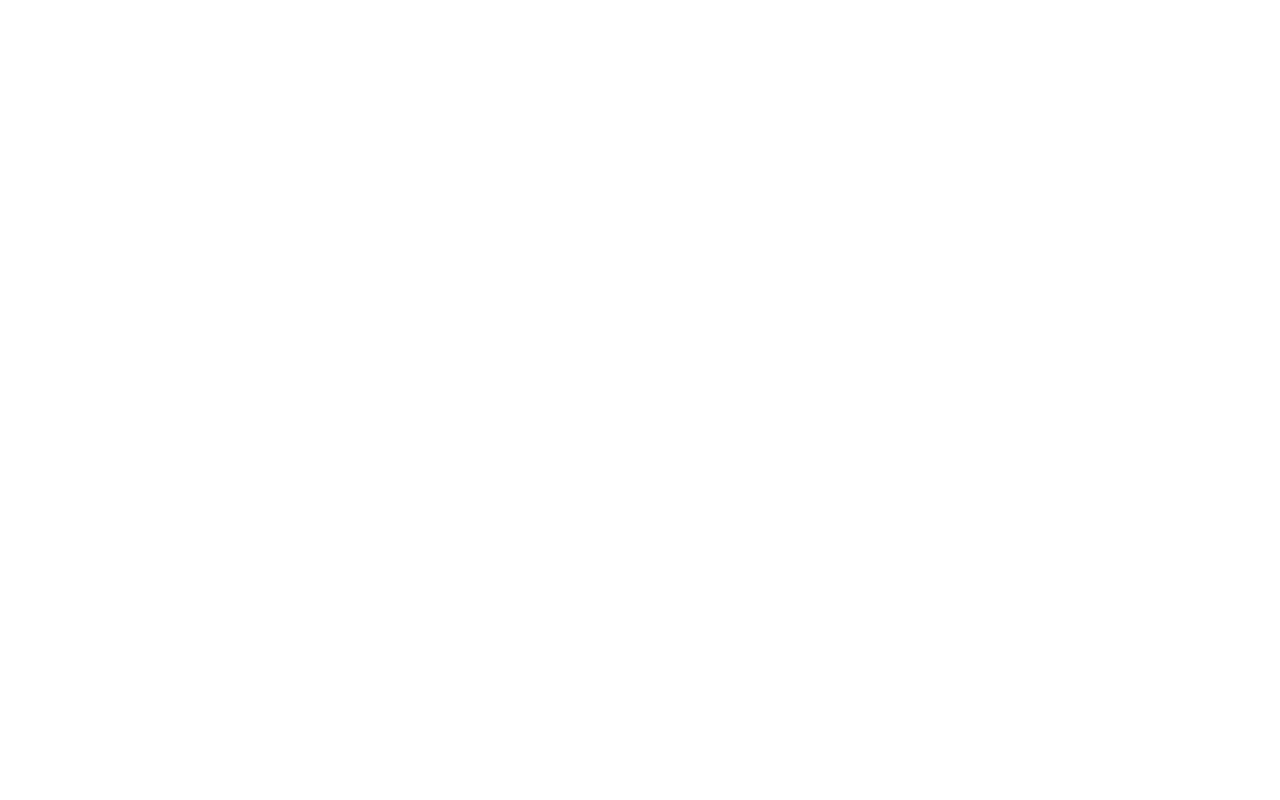
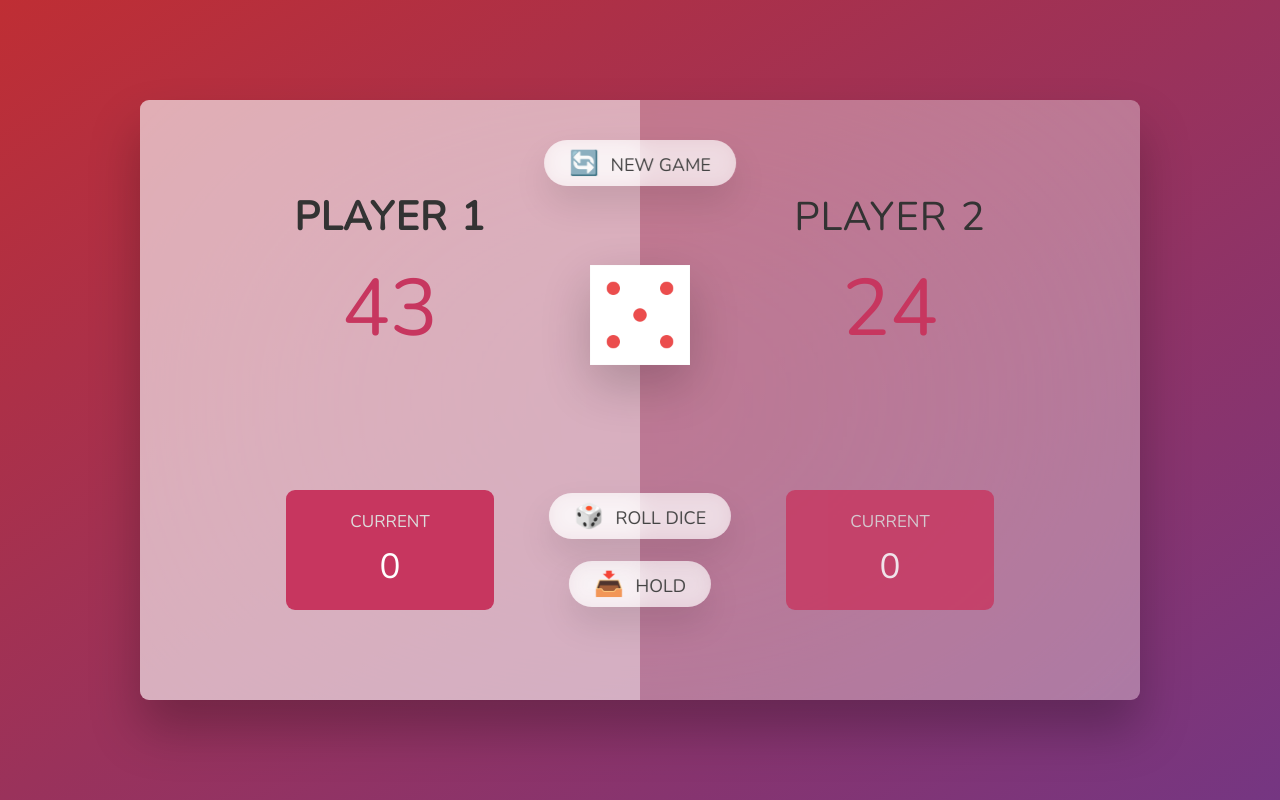
Before and after one commit to PCunha13/RollDice, a plain HTML site: page index.html in a window 1280 px wide. Drawn offline with nearby package versions, Linux system fonts and the light colour scheme.

Commit message:
css/html

```diff
--- a/index.html
+++ b/index.html
@@ -7,5 +7,30 @@
     <link rel="stylesheet" href="style.css" />
     <title>Roll Dice</title>
   </head>
-  <body></body>
+  <body>
+    <main>
+      <section class="player player--0 player--active">
+        <h2 class="name" id="name--0">Player 1</h2>
+        <p class="score" id="score--0">43</p>
+        <div class="current">
+          <p class="current-label">Current</p>
+          <p class="current-score" id="current--0">0</p>
+        </div>
+      </section>
+      <section class="player player--1">
+        <h2 class="name" id="name--1">Player 2</h2>
+        <p class="score" id="score--1">24</p>
+        <div class="current">
+          <p class="current-label">Current</p>
+          <p class="current-score" id="current--1">0</p>
+        </div>
+      </section>
+
+      <img src="dice-5.png" alt="Playing dice" class="dice" />
+      <button class="btn btn--new">🔄 New game</button>
+      <button class="btn btn--roll">🎲 Roll dice</button>
+      <button class="btn btn--hold">📥 Hold</button>
+    </main>
+    <script src="script.js"></script>
+  </body>
 </html>
--- a/style.css
+++ b/style.css
@@ -0,0 +1,167 @@
+@import url("https://fonts.googleapis.com/css2?family=Nunito&display=swap");
+
+* {
+  margin: 0;
+  padding: 0;
+  box-sizing: inherit;
+}
+
+html {
+  font-size: 62.5%;
+  box-sizing: border-box;
+}
+
+body {
+  font-family: "Nunito", sans-serif;
+  font-weight: 400;
+  height: 100vh;
+  color: #333;
+  background-image: linear-gradient(to top left, #753682 0%, #bf2e34 100%);
+  display: flex;
+  align-items: center;
+  justify-content: center;
+}
+
+/* LAYOUT */
+main {
+  position: relative;
+  width: 100rem;
+  height: 60rem;
+  background-color: rgba(255, 255, 255, 0.35);
+  backdrop-filter: blur(200px);
+  filter: blur();
+  box-shadow: 0 3rem 5rem rgba(0, 0, 0, 0.25);
+  border-radius: 9px;
+  overflow: hidden;
+  display: flex;
+}
+
+.player {
+  flex: 50%;
+  padding: 9rem;
+  display: flex;
+  flex-direction: column;
+  align-items: center;
+  transition: all 0.75s;
+}
+
+/* ELEMENTS */
+.name {
+  position: relative;
+  font-size: 4rem;
+  text-transform: uppercase;
+  letter-spacing: 1px;
+  word-spacing: 2px;
+  font-weight: 300;
+  margin-bottom: 1rem;
+}
+
+.score {
+  font-size: 8rem;
+  font-weight: 300;
+  color: #c7365f;
+  margin-bottom: auto;
+}
+
+.player--active {
+  background-color: rgba(255, 255, 255, 0.4);
+}
+
+.player--active .name {
+  font-weight: 700;
+}
+
+.player--active .score {
+  font-weight: 400;
+}
+
+.player--active .current {
+  opacity: 1;
+}
+
+.current {
+  background-color: #c7365f;
+  opacity: 0.8;
+  border-radius: 9px;
+  color: #fff;
+  width: 65%;
+  padding: 2rem;
+  text-align: center;
+  transition: all 0.75s;
+}
+
+.current-label {
+  text-transform: uppercase;
+  margin-bottom: 1rem;
+  font-size: 1.7rem;
+  color: #ddd;
+}
+
+.current-score {
+  font-size: 3.5rem;
+}
+
+/* ABSOLUTE POSITIONED ELEMENTS */
+.btn {
+  position: absolute;
+  left: 50%;
+  transform: translateX(-50%);
+  color: #444;
+  background: none;
+  border: none;
+  font-family: inherit;
+  font-size: 1.8rem;
+  text-transform: uppercase;
+  cursor: pointer;
+  font-weight: 400;
+  transition: all 0.2s;
+
+  background-color: white;
+  background-color: rgba(255, 255, 255, 0.6);
+  backdrop-filter: blur(10px);
+
+  padding: 0.7rem 2.5rem;
+  border-radius: 50rem;
+  box-shadow: 0 1.75rem 3.5rem rgba(0, 0, 0, 0.1);
+}
+
+.btn::first-letter {
+  font-size: 2.4rem;
+  display: inline-block;
+  margin-right: 0.7rem;
+}
+
+.btn--new {
+  top: 4rem;
+}
+.btn--roll {
+  top: 39.3rem;
+}
+.btn--hold {
+  top: 46.1rem;
+}
+.btn:active {
+  transform: translate(-50%, 3px);
+  box-shadow: 0 1rem 2rem rgba(0, 0, 0, 0.15);
+}
+.btn:focus {
+  outline: none;
+}
+.dice {
+  position: absolute;
+  left: 50%;
+  top: 16.5rem;
+  transform: translateX(-50%);
+  height: 10rem;
+  box-shadow: 0 2rem 5rem rgba(0, 0, 0, 0.2);
+}
+.player--winner {
+  background-color: #2f2f2f;
+}
+.player--winner .name {
+  font-weight: 700;
+  color: #c7365f;
+}
+.hidden {
+  display: none; /* criei classe hidden para esconder numero dados*/
+}
```
Also changed, not shown: dice-1.png (added), dice-2.png (added), dice-3.png (added), dice-4.png (added), dice-5.png (added), dice-6.png (added), pig-game-flowchart.png (added).
